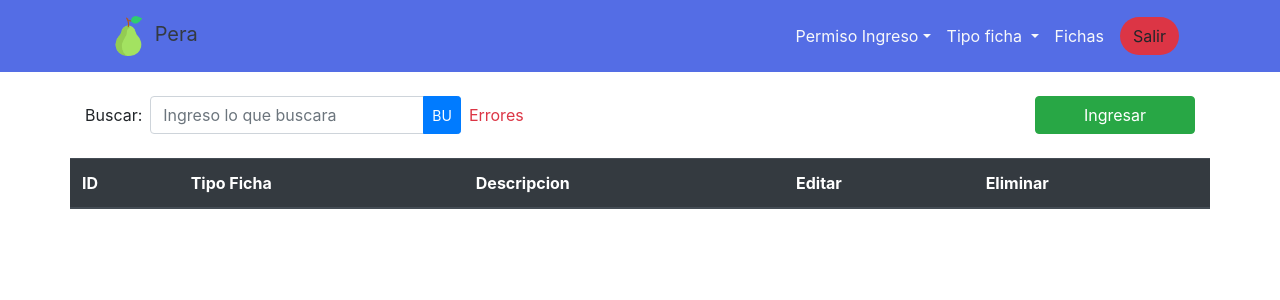
After one commit to taguz91/pera-admin, a PHP site: template src/vista/tipoficha/index.php in a window 1280 px wide. The commit adds this page. Shown: the top 300 px of the page. Run offline with PHP 8.4, Linux system fonts and the light colour scheme; the template is opened without the code that fills it, so the values that code supplies are empty; a stand-in replaces the project's code that opens the database connection; some libraries are stand-ins or nearby versions.

Commit message:
Agregando las vistas a tipo de ficha

```diff
--- a/src/vista/templates/header.php
+++ b/src/vista/templates/header.php
@@ -33,6 +33,14 @@
                 </div>
               </li>
 
+              <li class="nav-item dropdown">
+                <a href="#" class="nav-link dropdown-toggle text-light" data-toggle="dropdown">Tipo ficha </a>
+                <div class="dropdown-menu">
+                  <a href="<?php echo constant('URL'); ?>tipoficha" class="dropdown-item">Listar</a>
+                  <a href="<?php echo constant('URL'); ?>tipoficha/guardar" class="dropdown-item">Ingresar</a>
+                </div>
+              </li>
+
               <li class="nav-item">
                   <a href="<?php echo constant('URL'); ?>permisoingreso" class="nav-link text-light">Fichas</a>
               </li>
--- /dev/null
+++ b/src/vista/tipoficha/index.php
@@ -0,0 +1,75 @@
+<?php
+require 'src/vista/templates/header.php';
+ ?>
+
+ <div class="container my-4">
+
+   <div class="row">
+
+     <div class="col-sm-10">
+
+       <form action="#" method="get" class="form-inline my-auto">
+
+        <div class="form-group">
+          <label for="txtBuscar">Buscar:</label>
+
+          <div class="input-group mx-md-2">
+            <input type="text" id="query" name="txtBuscar" class="form-control" placeholder="Ingreso lo que buscara">
+            <div class="input-group-append">
+              <button type="button" name="button" class="btn btn-primary btn-sm">BU</button>
+            </div>
+          </div>
+
+          <span class="text-danger">Errores</span>
+
+        </div>
+
+       </form>
+
+     </div>
+
+     <div class="col-sm-2">
+       <a href="<?php echo constant('URL'); ?>permisoficha/guardar"
+       class="btn btn-success btn-block">Ingresar</a>
+     </div>
+
+   </div>
+
+   <div class="row mt-4">
+     <table class="table">
+       <thead class="thead-dark bg-ista-blue">
+         <tr>
+           <th scope="col">ID</th>
+           <th scope="col">Tipo Ficha</th>
+           <th scope="col">Descripcion</th>
+           <th scope="col">Editar</th>
+           <th scope="col">Eliminar</th>
+         </tr>
+       </thead>
+       <tbody>
+         <?php if(isset($tiposfichas)){?>
+
+           <?php foreach ($tiposfichas as $tf): ?>
+             <tr scope="row">
+               <td><?php echo $tf->id; ?></td>
+               <td><?php echo $tf->tipoFicha; ?></td>
+               <td><?php echo $tf->descripcion; ?></td>
+               <td> <a href="<?php echo constant('URL').'tipoficha/editar/?editar='.$tf->id; ?>"> Editar </a> </td>
+               <td> <a href="#">Eliminar</a> </td>
+             </tr>
+           <?php endforeach; ?>
+         <?php }else{
+           Errores::errorBuscar("No encontramos tipos de fichas");
+         }
+          ?>
+
+       </tbody>
+     </table>
+
+   </div>
+
+ </div>
+
+<?php
+require 'src/vista/templates/footer.php';
+ ?>
```
Also changed, not shown: src/controlador/tipoficha/tipoficha.php (added, +57 -0 lines), src/modelo/tipoficha/tipofichabd.php (+24 -6 lines), src/vista/tipoficha/form.php (added, +41 -0 lines).
